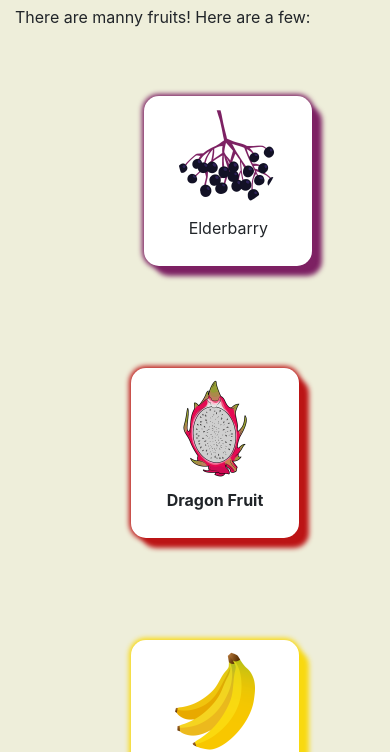
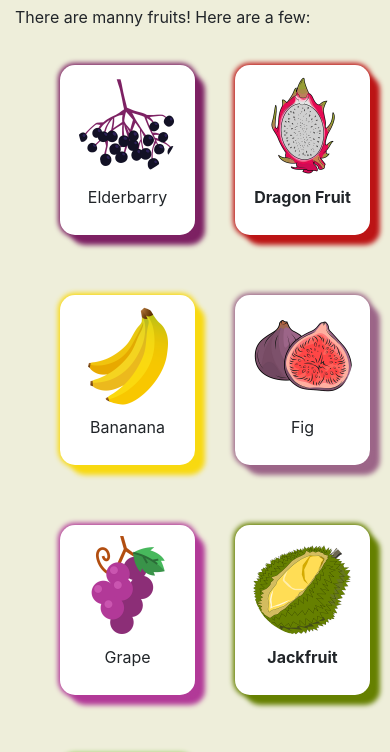
Before and after one commit to Messyginger0804/sallysChallenge, a plain HTML site: page index.html in a window 390 px wide. Shown: the part 51-803 px from the top of the page. Drawn offline with Linux system fonts and the light colour scheme.

Commit message:
style(styles.css): changed media queries to mirror the example in the challenge.

```diff
--- a/style/style.css
+++ b/style/style.css
@@ -12,16 +12,16 @@ body {
     display: flex;
     justify-content: space-evenly;
     flex-wrap: wrap;
-    /* margin-left: 10px; */
 }
 
 .fruit-box {
     text-align: center;
-    margin: 1px;
     padding: 10px;
     border-radius: 15px;
     overflow: hidden;
     position: relative;
+    margin-bottom: 20px;
+    /* Adjust margin for spacing between cards */
 }
 
 .overlay {
@@ -31,7 +31,6 @@ body {
     bottom: 0;
     left: 0;
     z-index: -1;
-    box-shadow: 10px 10px 5px;
 }
 
 .fruit-image {
@@ -41,3 +40,12 @@ body {
     object-fit: cover;
     margin-bottom: 10px;
 }
+
+/* Media Query for Mobile Devices */
+@media (max-width: 767px) {
+    .container-div {
+        width: calc(50% - 40px);
+        /* Two columns with margin */
+        margin: 20px;
+    }
+}
```
